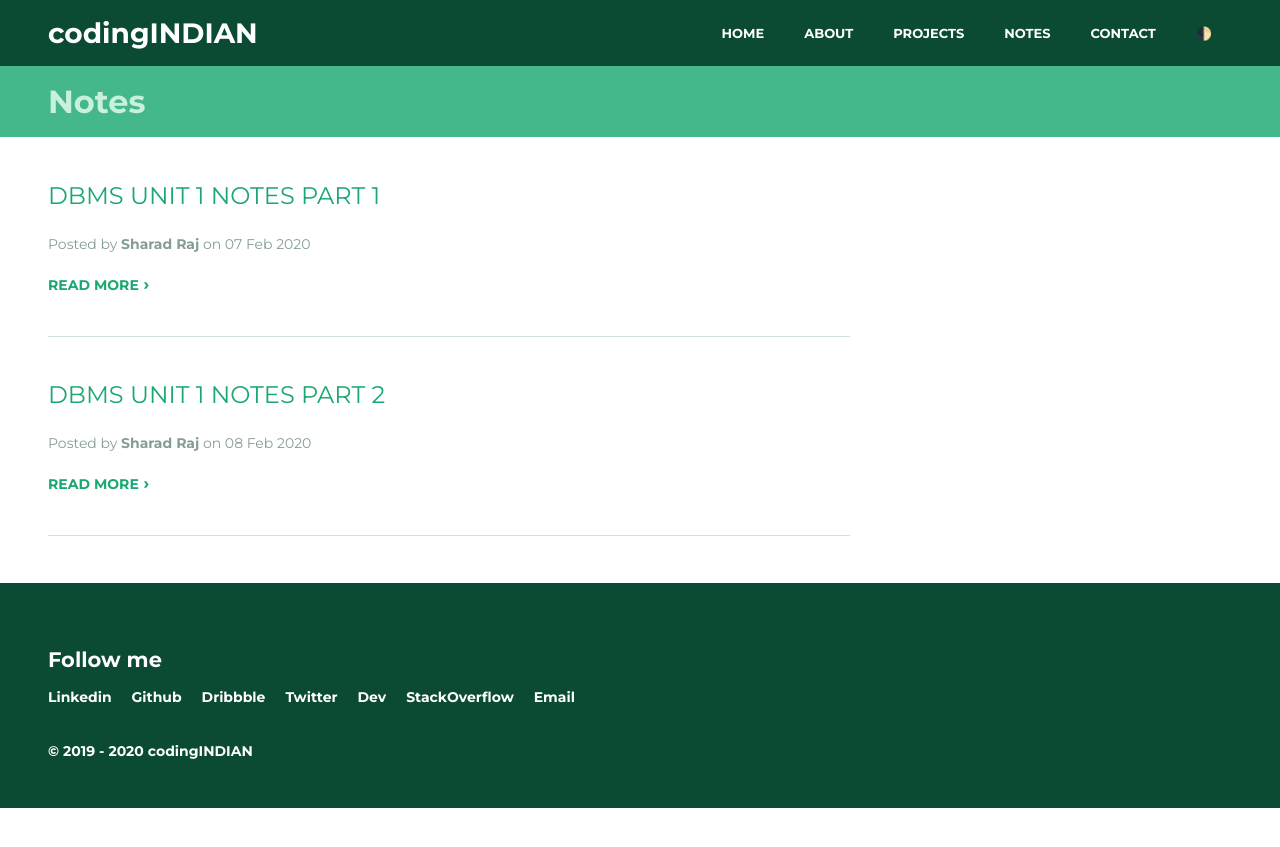
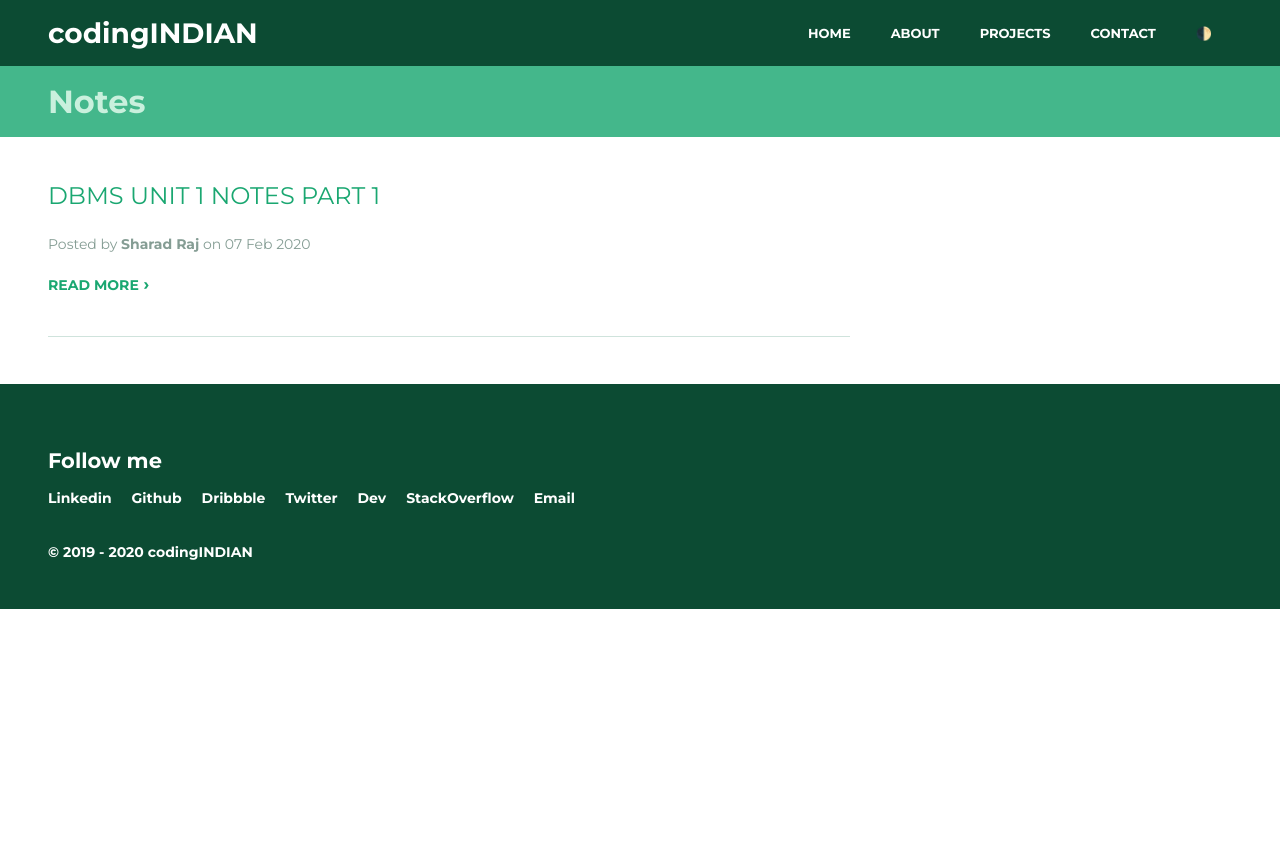
Before and after one commit to sharadcodes/sharadcodes.github.io, a Jekyll site: the page built from notes.html, in a window 1280 px wide. Shown: the top 847 px of the page. Built offline with Jekyll 4.4.1, drawn with Linux system fonts in a browser that asks for light colours.

Commit message:
rm notes

```diff
--- a/_config.yml
+++ b/_config.yml
@@ -18,12 +18,12 @@ defaults:
     values:
       layout: post
       author: Sharad Raj
-  - scope:
-      path: _notes
-    values:
-      layout: note
-      author: Sharad Raj
-      permalink: notes/:categories/:year/:month/:day/:title:output_ext
+  # - scope:
+  #     path: _notes
+  #   values:
+  #     layout: note
+  #     author: Sharad Raj
+  #     permalink: notes/:categories/:year/:month/:day/:title:output_ext
 
 plugins:
   - jekyll-sitemap
--- a/_data/nav.yml
+++ b/_data/nav.yml
@@ -5,7 +5,5 @@ toc:
     url: /about
   - title: PROJECTS
     url: /projects
-  - title: NOTES
-    url: /notes
   - title: CONTACT
     url: /contact
--- a/_notes/2020-02-08-dbms-unit-1-notes-part-2.md
+++ /dev/null
@@ -1,8 +0,0 @@
----
-layout: note
-title: DBMS UNIT 1 NOTES PART 2
-categories: DBMS
-author: Sharad Raj
-date: 2020-02-08
----
-WILL BE UPDATED TOMORROW OK
```
